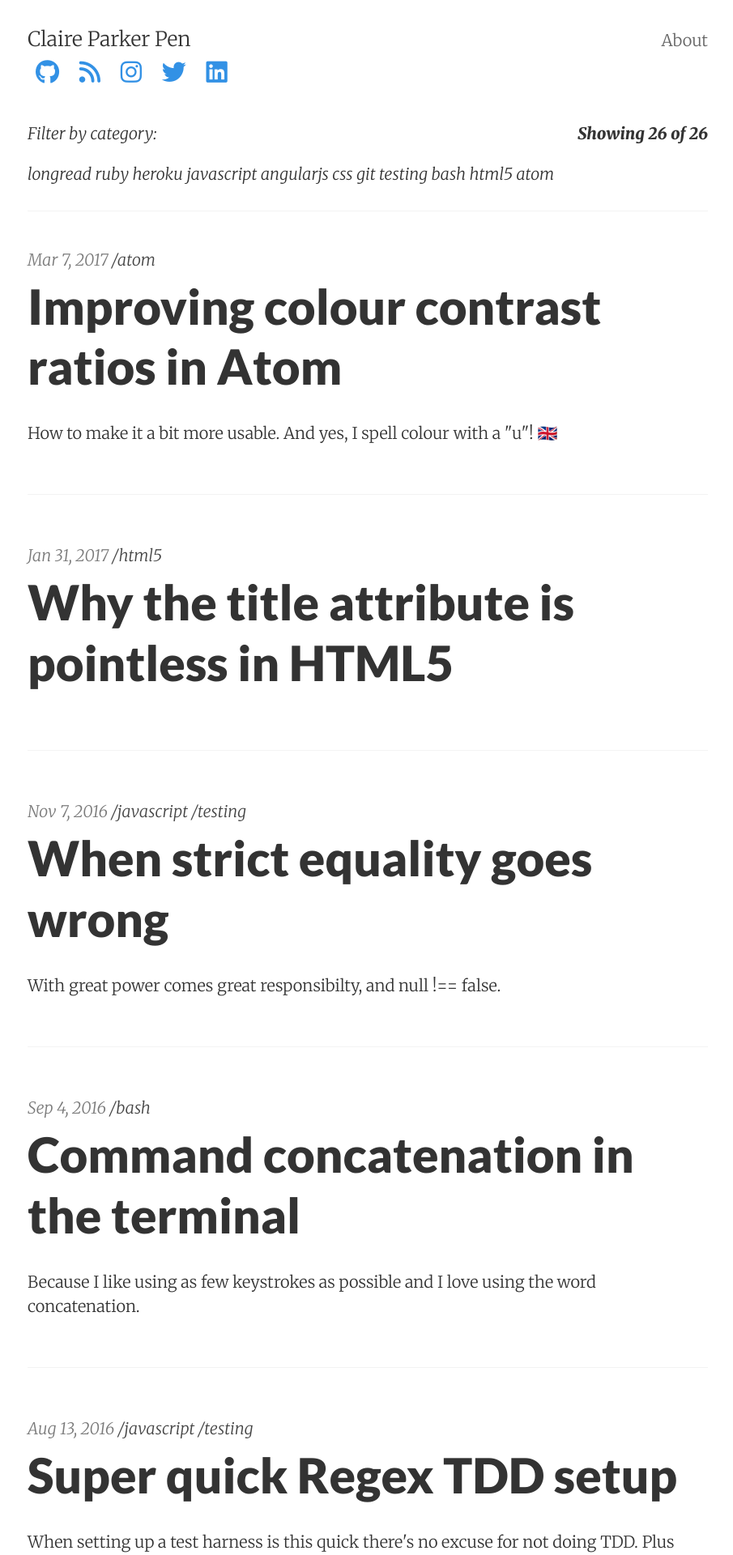
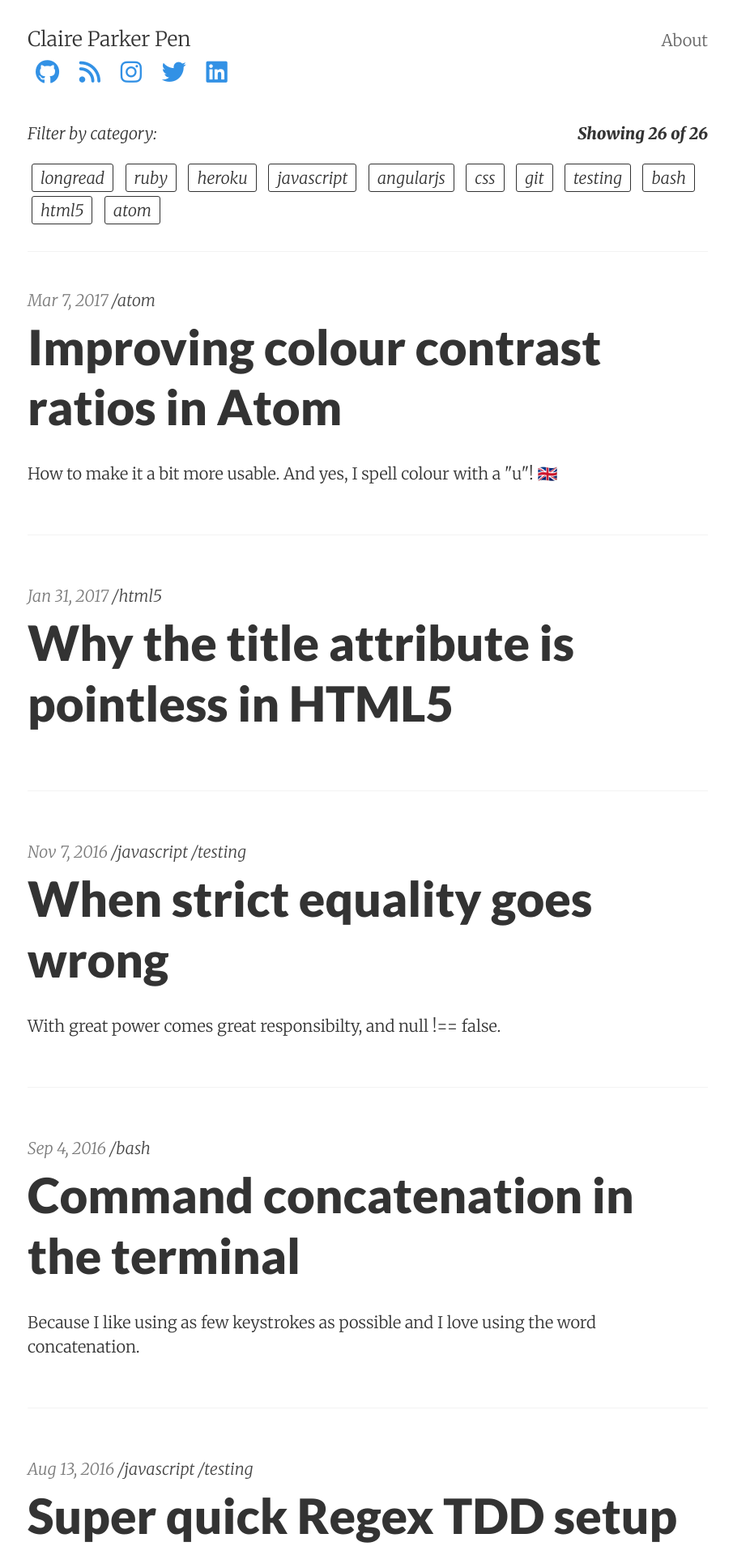
Before and after one commit to claire-codes/blog-com, a Jekyll site: the page built from index.html, in a window 1280 px wide. Shown: the top 1920 px of the page at 81% size, without its empty margins (186-1091 px from the left). Built offline with Jekyll 4.4.1, drawn with Linux system fonts in a browser that asks for light colours; nearby versions of some CDN libraries; Markdown is read by kramdown in place of the engine named in the settings.

Commit message:
:u55b6: Add label class and make vars more verbose

```diff
--- a/index.html
+++ b/index.html
@@ -8,8 +8,9 @@ layout: default
     <p style="font-weight: 700; float: right">Showing <span id="displayed">{{ site.posts | size }}</span> of {{ site.posts | size }}</p>
     <p>Filter by category:</p>
     <div class="filter-row">
-      {% for c in site.categories %}
-      <input type="checkbox" data-category="{{c | first}}" id="{{c | first}}-check" onchange="displayFiltered()"/><label itemprop="keywords" for="{{c | first}}-check">{{c | first}}</label>
+      {% for category in site.categories %}
+      <input type="checkbox" data-category="{{category | first}}" id="{{category | first}}-check" onchange="displayFiltered()"/>
+      <label class="c-filter__label" itemprop="keywords" for="{{category | first}}-check">{{category | first}}</label>
       {% endfor %}
     </div>
   </div>
```
